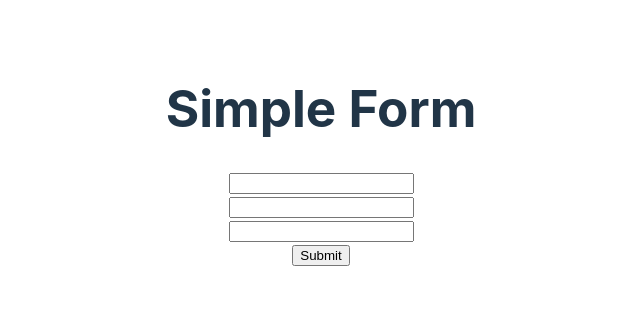
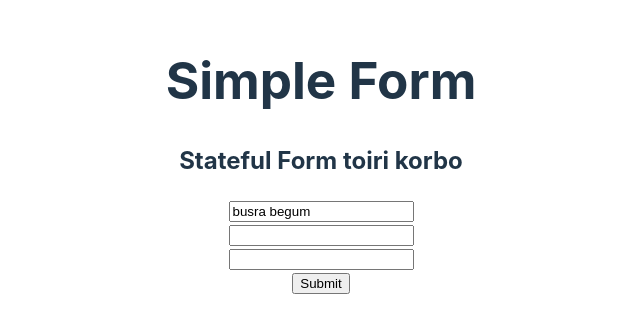
Before and after one commit to Busra2456/form-master, a React (Vite) app: page / in a window 1280 px wide. Shown: the part 244-576 px from the top of the page, without its empty margins (319-959 px from the left). Built offline with nearby package versions, Linux system fonts and the light colour scheme.

Commit message:
Stateful Form

```diff
--- a/src/App.jsx
+++ b/src/App.jsx
@@ -1,6 +1,7 @@
 
 import './App.css'
 import SimpleForm from './Components/SimpleForm/SimpleForm'
+import StatefulForm from './StatefulForm/StatefulForm'
 
 function App() {
 
@@ -9,7 +10,8 @@ function App() {
     <>
 
       <h1>Simple Form</h1>
-      <SimpleForm></SimpleForm>
+      {/* <SimpleForm></SimpleForm> */}
+      <StatefulForm></StatefulForm>
     </>
   )
 }
--- /dev/null
+++ b/src/StatefulForm/StatefulForm.jsx
@@ -0,0 +1,77 @@
+import { useState } from "react";
+
+
+const StatefulForm = () => {
+      const [email,setEmail] = useState(null);
+      const [name,setName] = useState('busra begum');
+      const [password, setPassword] = useState(null);
+      const [error,setError] = useState('')
+
+
+
+      const handleSubmit = e =>{
+            e.preventDefault();
+            if(password.length < 6){
+               setError('Password must be 6 characters or longer')
+            }
+            else{
+                  setError('');
+                  console.log(email,name,password);
+            }
+
+
+      }
+
+
+      const handleEmailChange = e =>{
+            console.log(e.target.value)
+            setEmail(e.target.value)
+
+      }
+
+      const handleNameChange = e =>{
+            console.log(e.target.value)
+            setName(e.target.value)
+      }
+
+      const handlePasswordChange = e =>{
+            console.log(e.target.value)
+            setPassword(e.target.value)
+
+      }
+
+
+
+      return (
+            <div>
+                  <h2>Stateful Form toiri korbo</h2>
+                    <form onSubmit={handleSubmit} >
+<input value={name}
+onChange={handleNameChange}
+
+type="text" name="name"/>
+   <br />
+<input onChange={handleEmailChange}
+
+type="email" name="email" id="" />
+<br />
+<input
+
+onChange={handlePasswordChange}
+
+
+type="password" name="password" required id="" />
+<br />
+<input type="submit" value="Submit" />
+
+{
+      error && <p>{error}</p>
+}
+
+
+</form>
+            </div>
+      );
+};
+
+export default StatefulForm;
```
